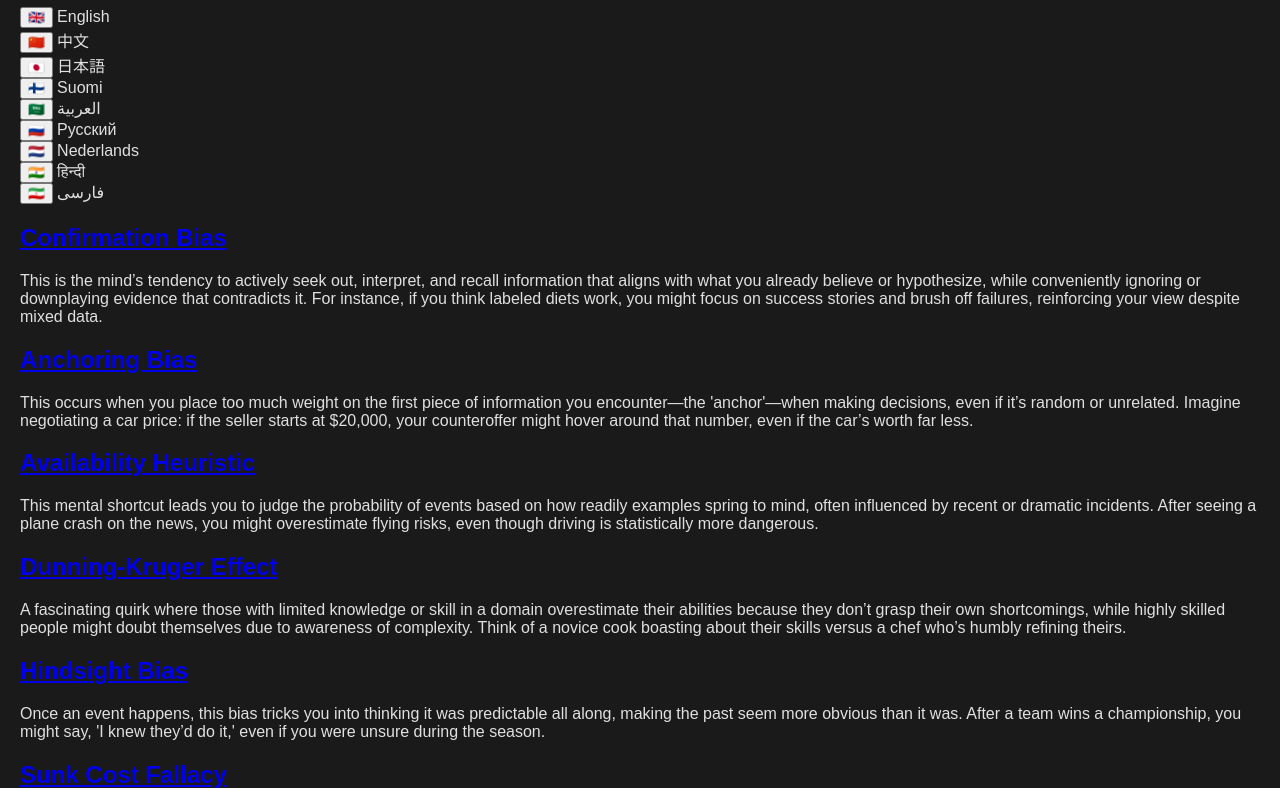
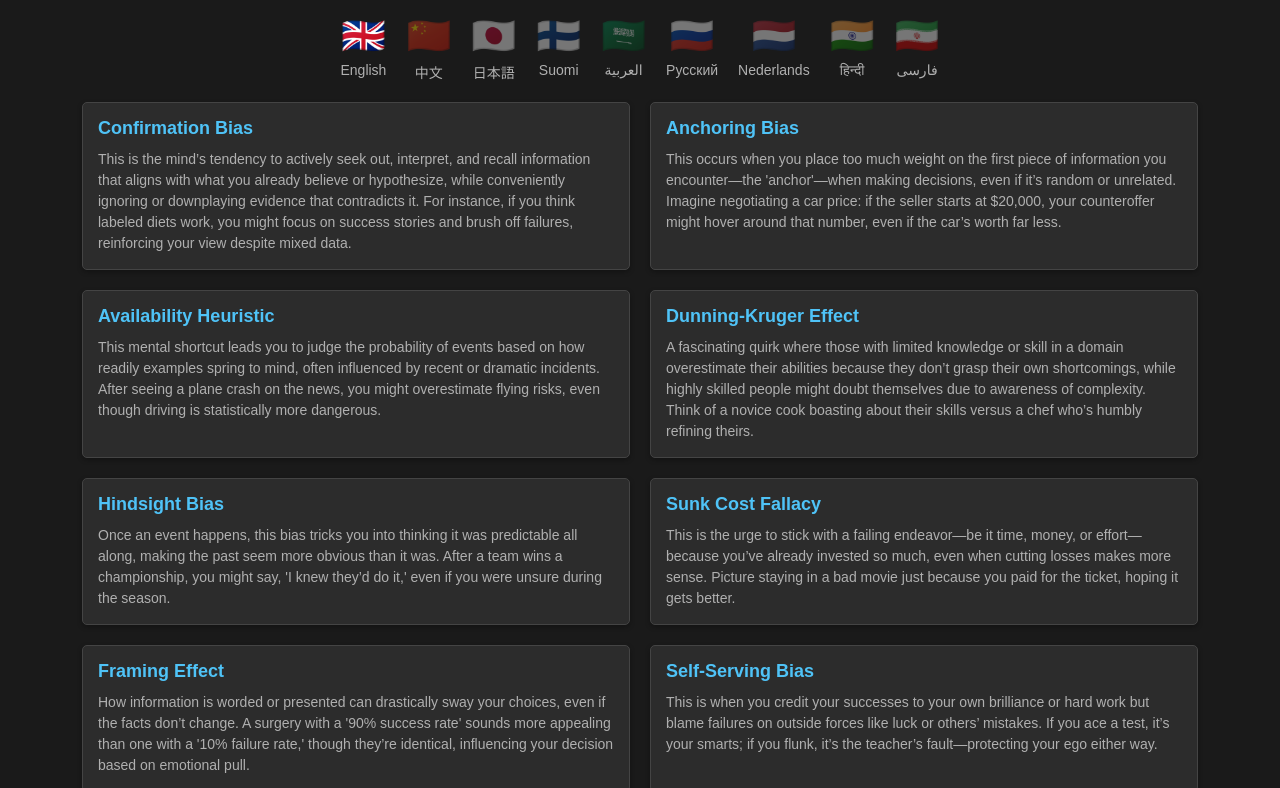
Before and after one commit to douglas278/cognitive-biases, a plain HTML site: page index.html in a window 1280 px wide. Shown: the part 73-861 px from the top of the page. Drawn offline with Linux system fonts and the light colour scheme.

Commit message:
Update index.html

```diff
--- a/index.html
+++ b/index.html
@@ -5,22 +5,107 @@
     <meta name="viewport" content="width=device-width, initial-scale=1.0">
     <title>Top 50 Cognitive Biases (Dark Mode)</title>
     <style>
-        /* Existing CSS */
         body {
             font-family: Arial, sans-serif;
             margin: 20px;
             background-color: #1A1A1A;
             color: #E0E0E0;
         }
-        /* ... other existing styles ... */
-
-        /* RTL adjustments for Arabic and Persian */
-        .rtl .bias-container,
-        .rtl .bias,
-        .rtl h1,
-        .rtl footer {
+        h1 {
+            text-align: center;
+            color: #FFFFFF;
+            margin-bottom: 30px;
+        }
+        .toggle {
+            text-align: center;
+            margin-bottom: 20px;
+            display: flex;
+            justify-content: center;
+            gap: 20px;
+        }
+        .toggle-item {
+            display: flex;
+            flex-direction: column;
+            align-items: center;
+            gap: 5px;
+        }
+        button {
+            font-size: 36px;
+            background: none;
+            border: none;
+            padding: 0;
+            cursor: pointer;
+            color: #E0E0E0;
+            transition: opacity 0.3s;
+        }
+        button.active {
+            opacity: 1;
+        }
+        button.inactive {
+            opacity: 0.4;
+        }
+        .toggle-item span {
+            font-size: 14px;
+            color: #B0B0B0;
+        }
+        .bias-container {
+            display: grid;
+            grid-template-columns: repeat(auto-fit, minmax(350px, 1fr));
+            gap: 20px;
+            max-width: 100%;
+            width: 90%;
+            margin: 0 auto;
+            direction: ltr; /* Keep LTR for all languages */
+        }
+        .bias {
+            background-color: #2C2C2C;
+            border: 1px solid #444;
+            border-radius: 5px;
+            padding: 15px;
+            box-shadow: 0 2px 5px rgba(0,0,0,0.3);
+            direction: ltr; /* Default LTR for bias boxes */
+        }
+        .bias h2 {
+            margin: 0 0 10px;
+            font-size: 18px;
+        }
+        .bias h2 a {
+            color: #4FC3F7;
+            text-decoration: none;
+        }
+        .bias h2 a:hover {
+            text-decoration: underline;
+            color: #81D4FA;
+        }
+        .bias p {
+            margin: 0;
+            font-size: 14px;
+            color: #B0B0B0;
+            line-height: 1.5;
+        }
+        footer {
+            text-align: center;
+            margin-top: 20px;
+            font-style: italic;
+            color: #888;
+        }
+        /* RTL adjustments for Arabic only */
+        .arabic .bias-container,
+        .arabic .bias,
+        .arabic h1,
+        .arabic footer {
             direction: rtl;
             text-align: right;
+        }
+        @media (min-width: 1200px) {
+            .bias-container {
+                grid-template-columns: repeat(auto-fit, minmax(400px, 1fr));
+            }
+        }
+        @media (min-width: 1600px) {
+            .bias-container {
+                grid-template-columns: repeat(auto-fit, minmax(450px, 1fr));
+            }
         }
     </style>
 </head>
@@ -59,7 +144,6 @@
             <button id="toggleHi" class="inactive">🇮🇳</button>
             <span id="labelHi"></span>
         </div>
-        <!-- Add Persian toggle button -->
         <div class="toggle-item">
             <button id="toggleFa" class="inactive">🇮🇷</button>
             <span id="labelFa"></span>
@@ -77,7 +161,6 @@
     <script src="constants_ru.js"></script>
     <script src="constants_nl.js"></script>
     <script src="constants_hi.js"></script>
-    <!-- Add Persian constants -->
     <script src="constants_fa.js"></script>
 
     <script>
@@ -90,7 +173,7 @@
             'ru': constants_ru,
             'nl': constants_nl,
             'hi': constants_hi,
-            'fa': constants_fa  // Add Persian to the language map
+            'fa': constants_fa
         };
 
         let currentLang = 'en'; // Start with English
@@ -122,7 +205,7 @@
             document.getElementById('labelRu').textContent = languageMap['ru'].label;
             document.getElementById('labelNl').textContent = languageMap['nl'].label;
             document.getElementById('labelHi').textContent = languageMap['hi'].label;
-            document.getElementById('labelFa').textContent = languageMap['fa'].label; // Add Persian label
+            document.getElementById('labelFa').textContent = languageMap['fa'].label;
 
             // Update button states
             document.getElementById('toggleEn').className = currentLang === 'en' ? 'active' : 'inactive';
@@ -133,10 +216,10 @@
             document.getElementById('toggleRu').className = currentLang === 'ru' ? 'active' : 'inactive';
             document.getElementById('toggleNl').className = currentLang === 'nl' ? 'active' : 'inactive';
             document.getElementById('toggleHi').className = currentLang === 'hi' ? 'active' : 'inactive';
-            document.getElementById('toggleFa').className = currentLang === 'fa' ? 'active' : 'inactive'; // Add Persian button state
+            document.getElementById('toggleFa').className = currentLang === 'fa' ? 'active' : 'inactive';
 
-            // Toggle RTL for Arabic and Persian
-            document.body.className = (currentLang === 'ar' || currentLang === 'fa') ? 'rtl' : '';
+            // Toggle RTL for Arabic only
+            document.body.className = currentLang === 'ar' ? 'arabic' : '';
         }
 
         // Add event listeners for each toggle button
@@ -180,7 +263,6 @@
             renderBiases();
         });
 
-        // Add Persian event listener
         document.getElementById('toggleFa').addEventListener('click', () => {
             currentLang = 'fa';
             renderBiases();
```
